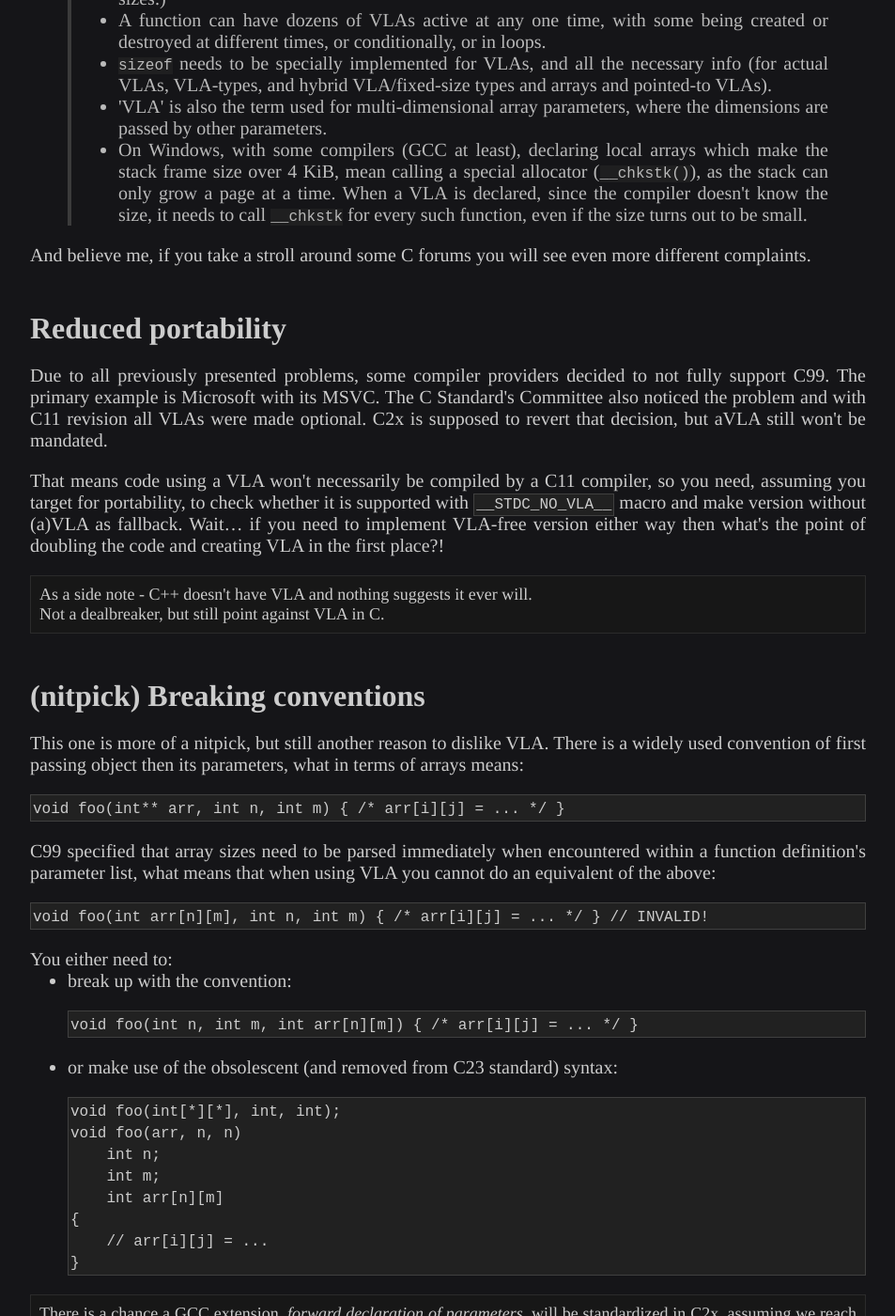
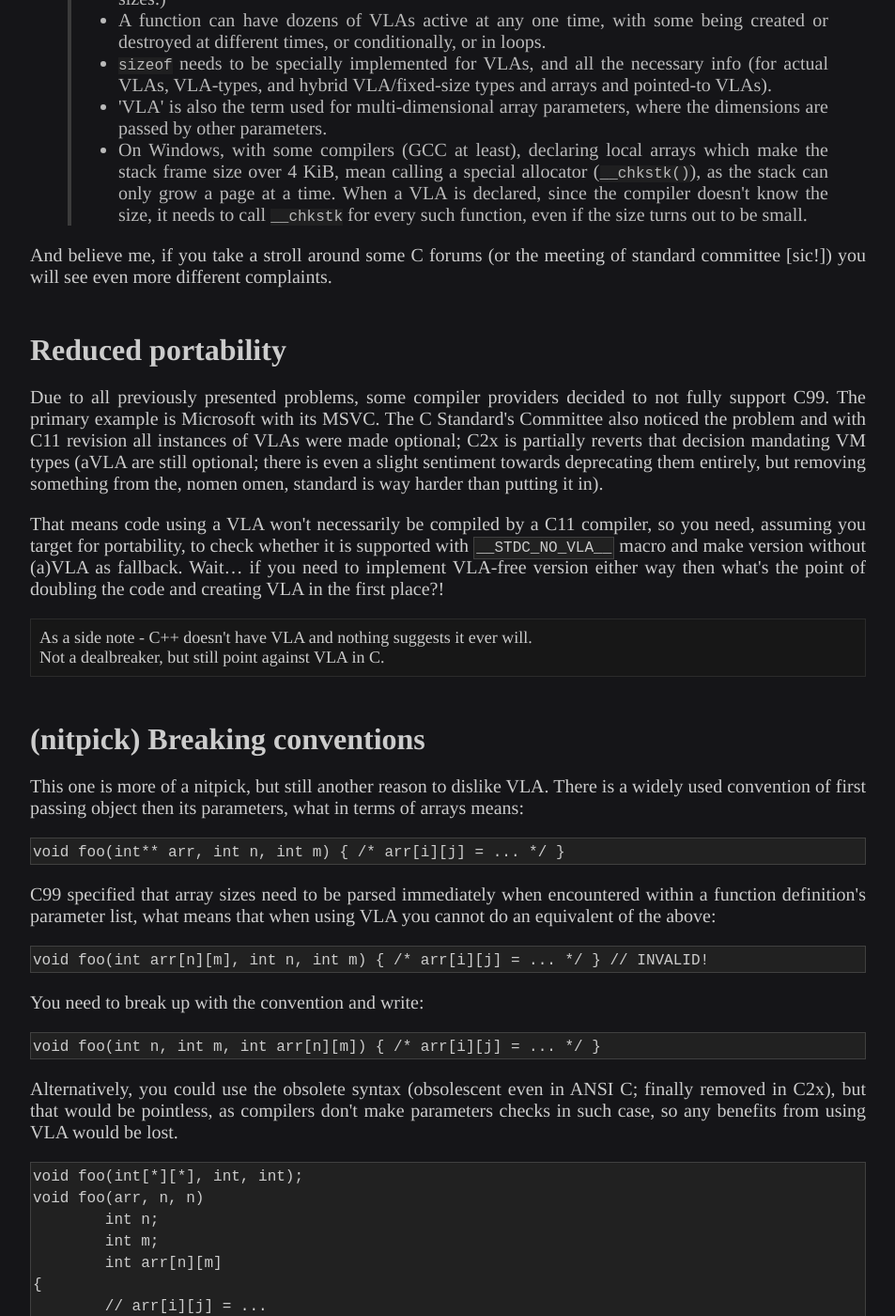
Before and after one commit to Jorenar/blog, a Jekyll site: the page built from _posts/2021-07-05-vla-pitfalls.md, in a window 1280 px wide and 1400 px high, scrolled down 5296 px. Shown: the whole window at 94% size, without its empty margins (163-1116 px from the left). Built offline with Jekyll 4.4.1, drawn with Linux system fonts in a browser that asks for light colours; some of the changed text lies outside the part shown.

Commit message:
deploy: 55173309995349dfa34bb94a535c022e71537700

````diff
--- a/_posts/2021-07-05-vla-pitfalls.md
+++ b/_posts/2021-07-05-vla-pitfalls.md
@@ -266,16 +266,18 @@ on Reddit listing problems encountered with VLA from compiler writer perspective
 >   declared, since the compiler doesn't know the size, it needs to call
 >   `__chkstk` for every such function, even if the size turns out to be small.
 
-And believe me, if you take a stroll around some C forums you will see even
-more different complaints.
+And believe me, if you take a stroll around some C forums (or the meeting of
+standard committee [sic!]) you will see even more different complaints.
 
 # Reduced portability
 
 Due to all previously presented problems, some compiler providers decided to
 not fully support C99. The primary example is Microsoft with its MSVC.
 The C Standard's Committee also noticed the problem and with C11 revision
-all VLAs were made optional. C2x is supposed to revert that decision,
-but aVLA still won't be mandated.
+all instances of VLAs were made optional; C2x is partially reverts that decision
+mandating VM types (aVLA are still optional; there is even a slight sentiment
+towards deprecating them entirely, but removing something from the, nomen omen,
+standard is way harder than putting it in).
 
 That means code using a VLA won't necessarily be compiled by a C11 compiler,
 so you need, assuming you target for portability, to check whether it is
@@ -304,13 +306,15 @@ you cannot do an equivalent of the above:
 void foo(int arr[n][m], int n, int m) { /* arr[i][j] = ... */ } // INVALID!
 ```
 
-You either need to:
-  * break up with the convention:
+You need to break up with the convention and write:
 ```c
 void foo(int n, int m, int arr[n][m]) { /* arr[i][j] = ... */ }
 ```
 
-  * or make use of the obsolescent (and removed from C23 standard) syntax:
+Alternatively, you could use the obsolete syntax (obsolescent even in
+ANSI&nbsp;C; finally removed in C2x), but that would be pointless, as
+compilers don't make parameters checks in such case, so any benefits
+from using VLA would be lost.
 ```c
 void foo(int[*][*], int, int);
 void foo(arr, n, n)
@@ -323,9 +327,9 @@ void foo(arr, n, n)
 ```
 
 <aside class="notice" markdown="1">
-There is a chance a GCC extension, _forward declaration of parameters_,
-will be standardized in C2x, assuming we reach consensus on the revision
-of [N2780](https://www.open-std.org/jtc1/sc22/wg14/www/docs/n2780.pdf).
+There is a chance a GCC extension - _forward declaration of parameters_ - will
+be standardized in C2x (assuming we reach consensus on the revision
+of [N2780](https://www.open-std.org/jtc1/sc22/wg14/www/docs/n2780.pdf)).
 </aside>
 
 # Conclusion
````
